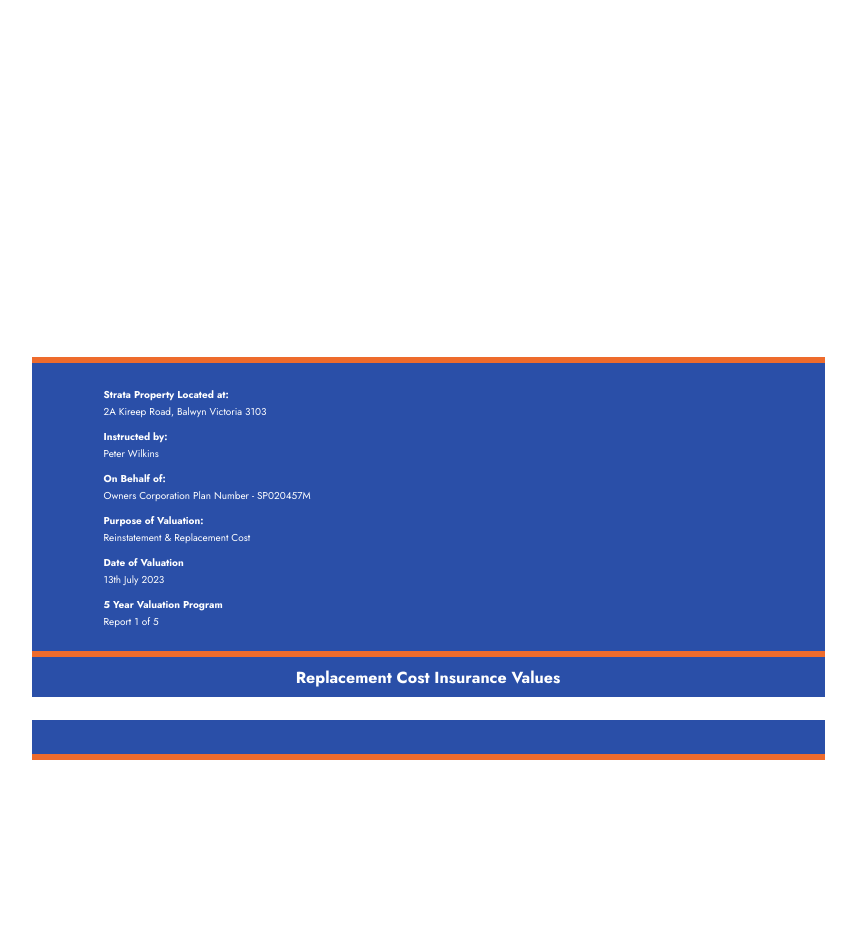
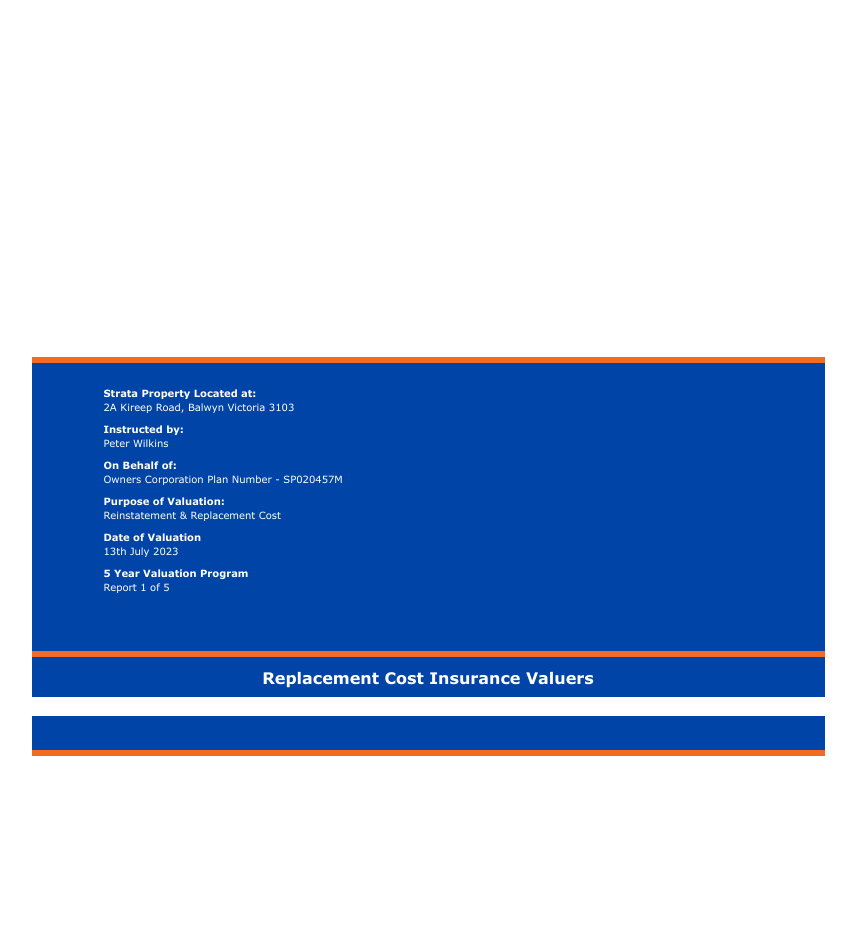
Before and after one commit to 0x41-li/strata-doc-to-html-css, a plain HTML site: page index.html in a window 1280 px wide. Shown: the part 143-1075 px from the top of the page, without its empty margins (212-1068 px from the left). Drawn offline with Linux system fonts and the light colour scheme.

Commit message:
Verdana font added

```diff
--- a/index.html
+++ b/index.html
@@ -94,7 +94,7 @@
 
             <!-- Page Footer -->
             <div class="page__footer bg-primary flex items-center justify-center">
-                <p class="font-bold">Replacement Cost Insurance Values</p>
+                <p class="font-bold">Replacement Cost Insurance Valuers</p>
             </div>
             <!-- / Page Footer -->
 
--- a/style.css
+++ b/style.css
@@ -1,7 +1,20 @@
+/* || Fonts */
+@font-face {
+    font-family: "Verdana";
+    src: url("../fonts/Verdana.ttf");
+    font-weight: 400;
+}
+
+@font-face {
+    font-family: "Verdana";
+    src: url("../fonts/Verdana-bold.ttf");
+    font-weight: 700;
+}
+
 /* || Variables */
 :root {
-    --primary-color: #2A4FA8;
-    --accent-color: #EE6B2C;
+    --primary-color: #0044A7;
+    --accent-color: #F36A22;
 }
 
 /* || General */
@@ -16,7 +29,7 @@ body {
 }
 
 html {
-    font-family: 'Jost', sans-serif;
+    font-family: 'Verdana', sans-serif;
 }
 
 img {
```
Also changed, not shown: fonts/verdana-bold.ttf (added), fonts/verdana.ttf (added), 1 other file.
